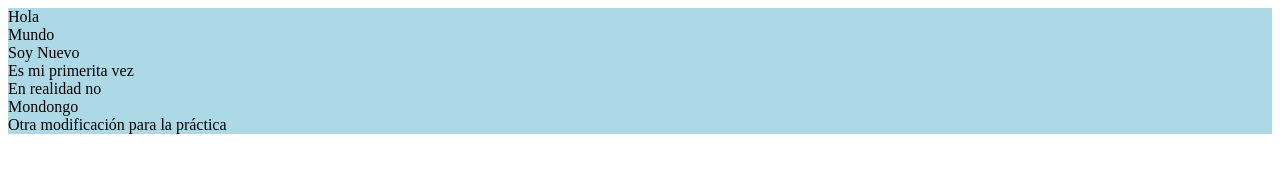
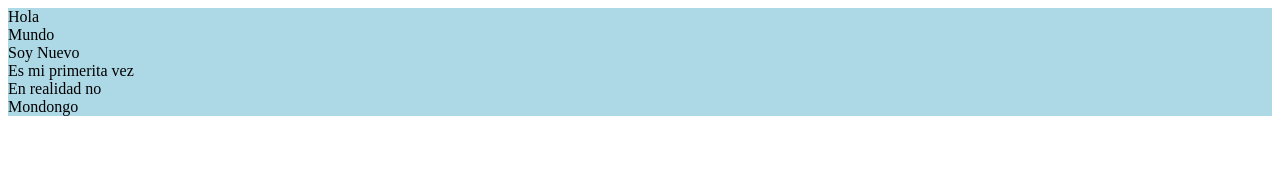
Before and after one commit to AMaroto98/PracticaEntornos, a plain HTML site: page index.html in a window 1280 px wide. Drawn offline with Linux system fonts and the light colour scheme.

Commit message:
Borrando elemento de html

```diff
--- a/index.html
+++ b/index.html
@@ -16,7 +16,5 @@
     <div>En realidad no</div>
     <div>Mondongo</div>
 
-    <div>Otra modificación para la práctica</div>
-
 </body>
 </html>
```
